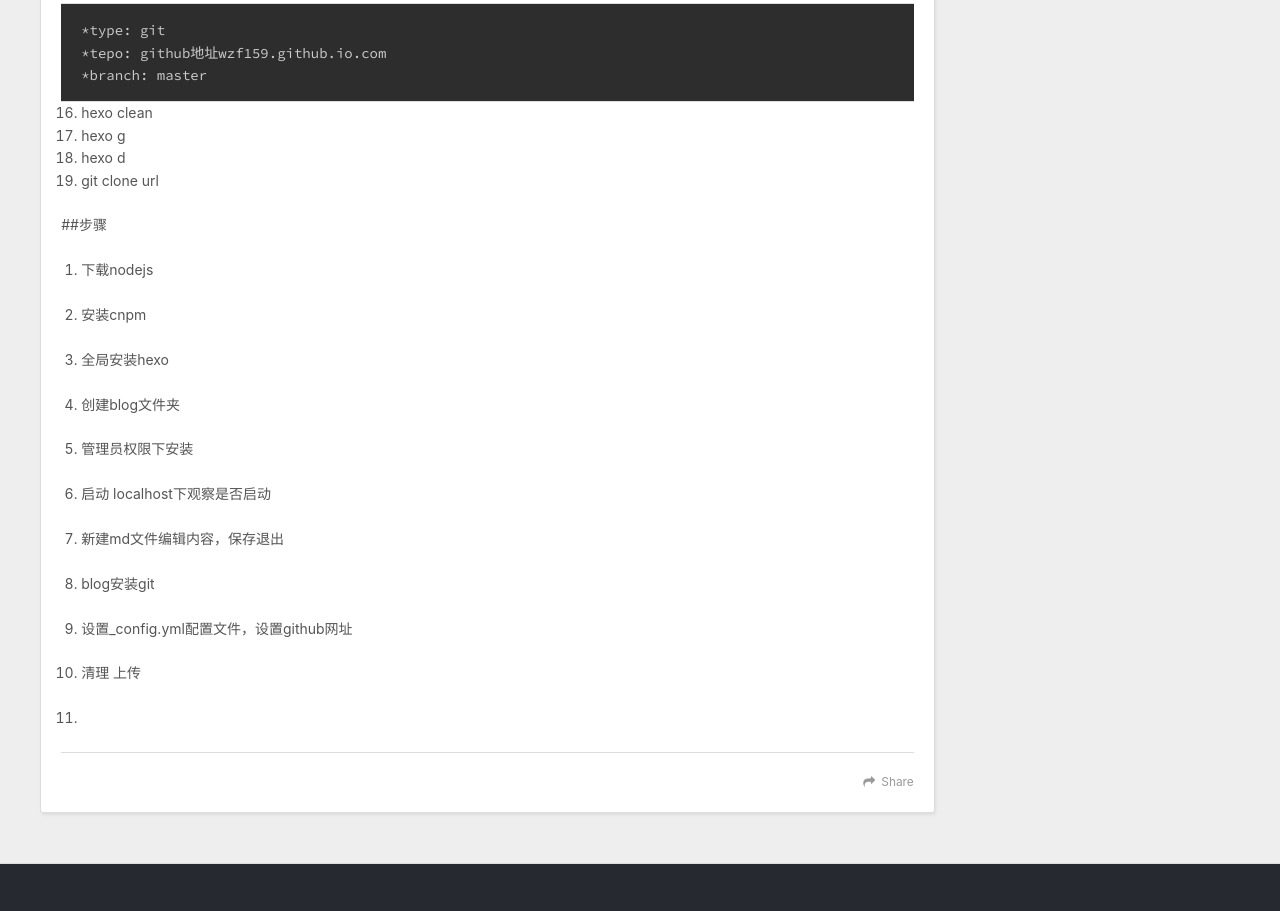
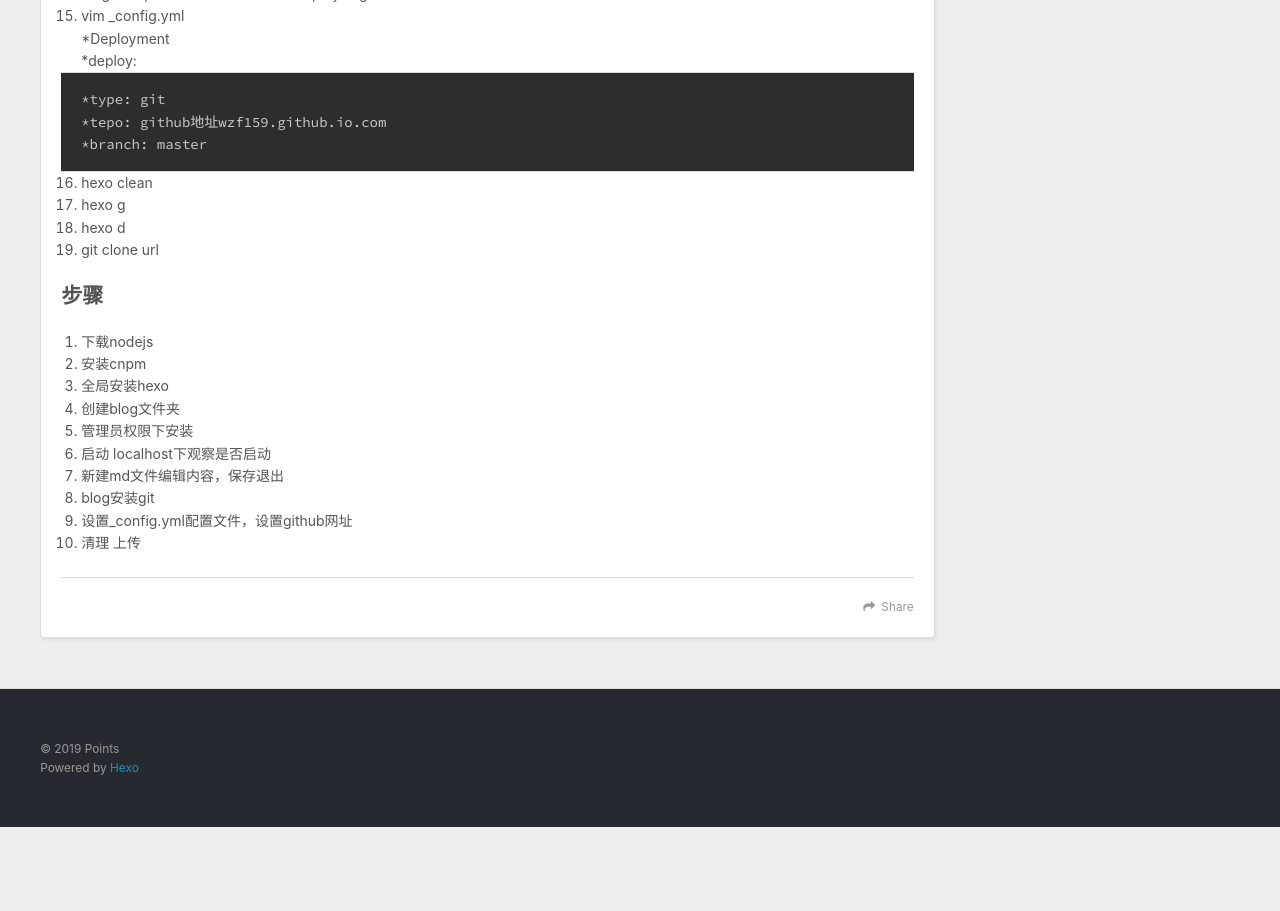
Before and after one commit to wzf159/wzf159.github.io, a plain HTML site: page 2019/09/14/基于hexo+github框架搭建个人博客搭建完成阶段的个人总结/index.html in a window 1280 px wide. Shown: the part 827-1738 px from the top of the page. After the commit the page ends 1654 px from the top, so only its background shows below. Drawn offline with nearby package versions, Linux system fonts and the light colour scheme.

Commit message:
Site updated: 2019-09-14 23:49:20

```diff
--- a/2019/09/14/基于hexo+github框架搭建个人博客搭建完成阶段的个人总结/index.html
+++ b/2019/09/14/基于hexo+github框架搭建个人博客搭建完成阶段的个人总结/index.html
@@ -7,18 +7,18 @@
 
   <title>Points</title>
   <meta name="viewport" content="width=device-width, initial-scale=1, maximum-scale=1">
-  <meta name="description" content="操作 下载node.js并安装 sudo su 切换到root用户 npm install -g cnpm –registry=https://registry.npm.taobao.org cnpm install -g hexo -cli cnpm install -g cnpm –registry=https://registry.npm.taobao.org cnpm install -g">
+  <meta name="description" content="基于hexo+github框架搭建个人博客搭建完成阶段的个人总结操作 下载node.js并安装 sudo su 切换到root用户 npm install -g cnpm –registry=https://registry.npm.taobao.org cnpm install -g hexo -cli cnpm install -g cnpm –registry=https://registr">
 <meta name="keywords" content="code like">
 <meta property="og:type" content="article">
 <meta property="og:title" content="Points">
 <meta property="og:url" content="http://yoursite.com/2019/09/14/基于hexo+github框架搭建个人博客搭建完成阶段的个人总结/index.html">
 <meta property="og:site_name" content="Points">
-<meta property="og:description" content="操作 下载node.js并安装 sudo su 切换到root用户 npm install -g cnpm –registry=https://registry.npm.taobao.org cnpm install -g hexo -cli cnpm install -g cnpm –registry=https://registry.npm.taobao.org cnpm install -g">
+<meta property="og:description" content="基于hexo+github框架搭建个人博客搭建完成阶段的个人总结操作 下载node.js并安装 sudo su 切换到root用户 npm install -g cnpm –registry=https://registry.npm.taobao.org cnpm install -g hexo -cli cnpm install -g cnpm –registry=https://registr">
 <meta property="og:locale" content="en">
-<meta property="og:updated_time" content="2019-09-14T15:42:01.350Z">
+<meta property="og:updated_time" content="2019-09-14T15:49:05.701Z">
 <meta name="twitter:card" content="summary">
 <meta name="twitter:title" content="Points">
-<meta name="twitter:description" content="操作 下载node.js并安装 sudo su 切换到root用户 npm install -g cnpm –registry=https://registry.npm.taobao.org cnpm install -g hexo -cli cnpm install -g cnpm –registry=https://registry.npm.taobao.org cnpm install -g">
+<meta name="twitter:description" content="基于hexo+github框架搭建个人博客搭建完成阶段的个人总结操作 下载node.js并安装 sudo su 切换到root用户 npm install -g cnpm –registry=https://registry.npm.taobao.org cnpm install -g hexo -cli cnpm install -g cnpm –registry=https://registr">
 
     <link rel="alternate" href="/atom.xml" title="Points" type="application/atom+xml">
 
@@ -72,7 +72,7 @@
         <section id="main"><article id="post-基于hexo+github框架搭建个人博客搭建完成阶段的个人总结" class="article article-type-post" itemscope itemprop="blogPost">
   <div class="article-meta">
     <a href="/2019/09/14/基于hexo+github框架搭建个人博客搭建完成阶段的个人总结/" class="article-date">
-  <time datetime="2019-09-14T15:42:01.350Z" itemprop="datePublished">2019-09-14</time>
+  <time datetime="2019-09-14T15:49:05.700Z" itemprop="datePublished">2019-09-14</time>
 </a>
 
   </div>
@@ -81,7 +81,7 @@
 
     <div class="article-entry" itemprop="articleBody">
 
-        <h2 id="操作"><a href="#操作" class="headerlink" title="操作"></a>操作</h2><ol>
+        <h1 id="基于hexo-github框架搭建个人博客搭建完成阶段的个人总结"><a href="#基于hexo-github框架搭建个人博客搭建完成阶段的个人总结" class="headerlink" title="基于hexo+github框架搭建个人博客搭建完成阶段的个人总结"></a>基于hexo+github框架搭建个人博客搭建完成阶段的个人总结</h1><h2 id="操作"><a href="#操作" class="headerlink" title="操作"></a>操作</h2><ol>
 <li>下载node.js并安装</li>
 <li>sudo su 切换到root用户</li>
 <li>npm install -g cnpm –registry=<a href="https://registry.npm.taobao.org" target="_blank" rel="noopener">https://registry.npm.taobao.org</a></li>
@@ -104,35 +104,23 @@
 <li>hexo d</li>
 <li>git clone url</li>
 </ol>
-<p>##步骤</p>
-<ol>
-<li><p>下载nodejs</p>
-</li>
-<li><p>安装cnpm</p>
-</li>
-<li><p>全局安装hexo</p>
-</li>
-<li><p>创建blog文件夹</p>
-</li>
-<li><p>管理员权限下安装</p>
-</li>
-<li><p>启动 localhost下观察是否启动</p>
-</li>
-<li><p>新建md文件编辑内容，保存退出</p>
-</li>
-<li><p>blog安装git</p>
-</li>
-<li><p>设置_config.yml配置文件，设置github网址</p>
-</li>
-<li><p>清理 上传</p>
-</li>
-<li></li>
+<h2 id="步骤"><a href="#步骤" class="headerlink" title="步骤"></a>步骤</h2><ol>
+<li>下载nodejs</li>
+<li>安装cnpm</li>
+<li>全局安装hexo</li>
+<li>创建blog文件夹</li>
+<li>管理员权限下安装</li>
+<li>启动 localhost下观察是否启动</li>
+<li>新建md文件编辑内容，保存退出</li>
+<li>blog安装git</li>
+<li>设置_config.yml配置文件，设置github网址</li>
+<li>清理 上传 </li>
 </ol>
 
 
     </div>
     <footer class="article-footer">
-      <a data-url="http://yoursite.com/2019/09/14/基于hexo+github框架搭建个人博客搭建完成阶段的个人总结/" data-id="ck0jpyy560000q6f9cso4xecw" class="article-share-link">Share</a>
+      <a data-url="http://yoursite.com/2019/09/14/基于hexo+github框架搭建个人博客搭建完成阶段的个人总结/" data-id="ck0jq7g2g0000rif9tl143q0w" class="article-share-link">Share</a>
 
 
     </footer>
```
Also changed, not shown: archives/2019/09/index.html (+1 -1 lines), archives/2019/index.html (+1 -1 lines), archives/index.html (+1 -1 lines), index.html (+14 -26 lines).
